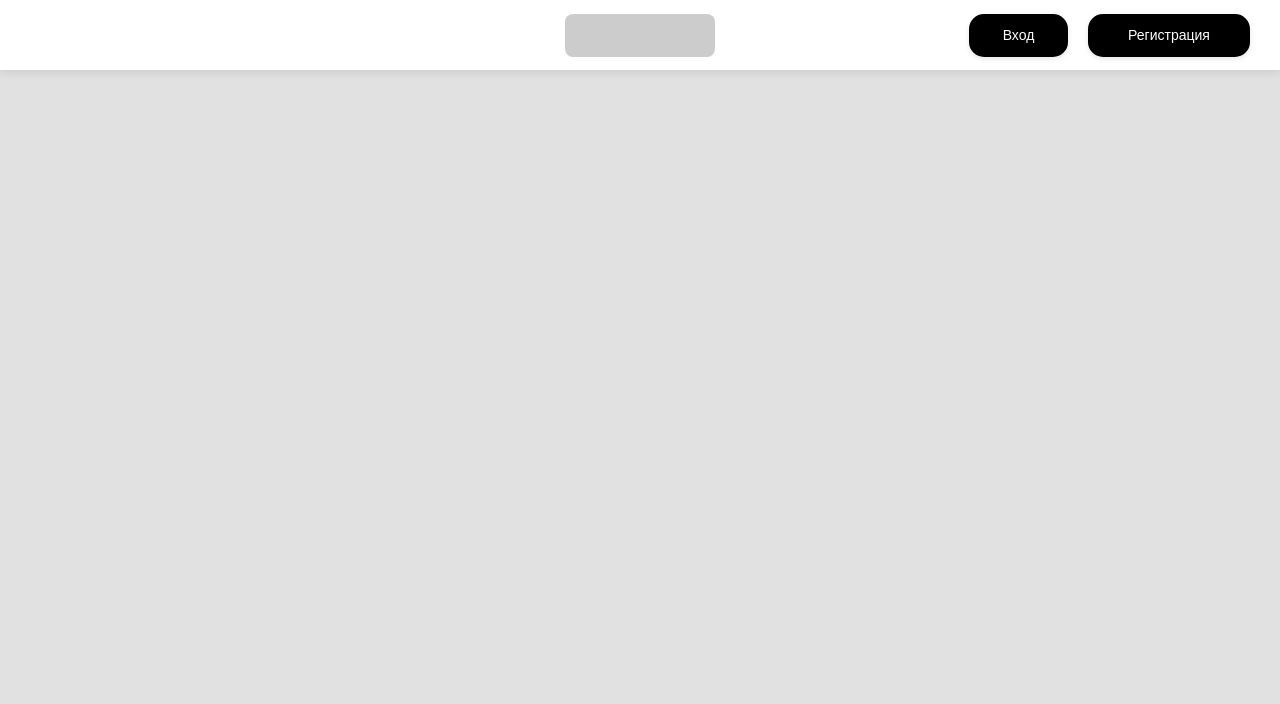
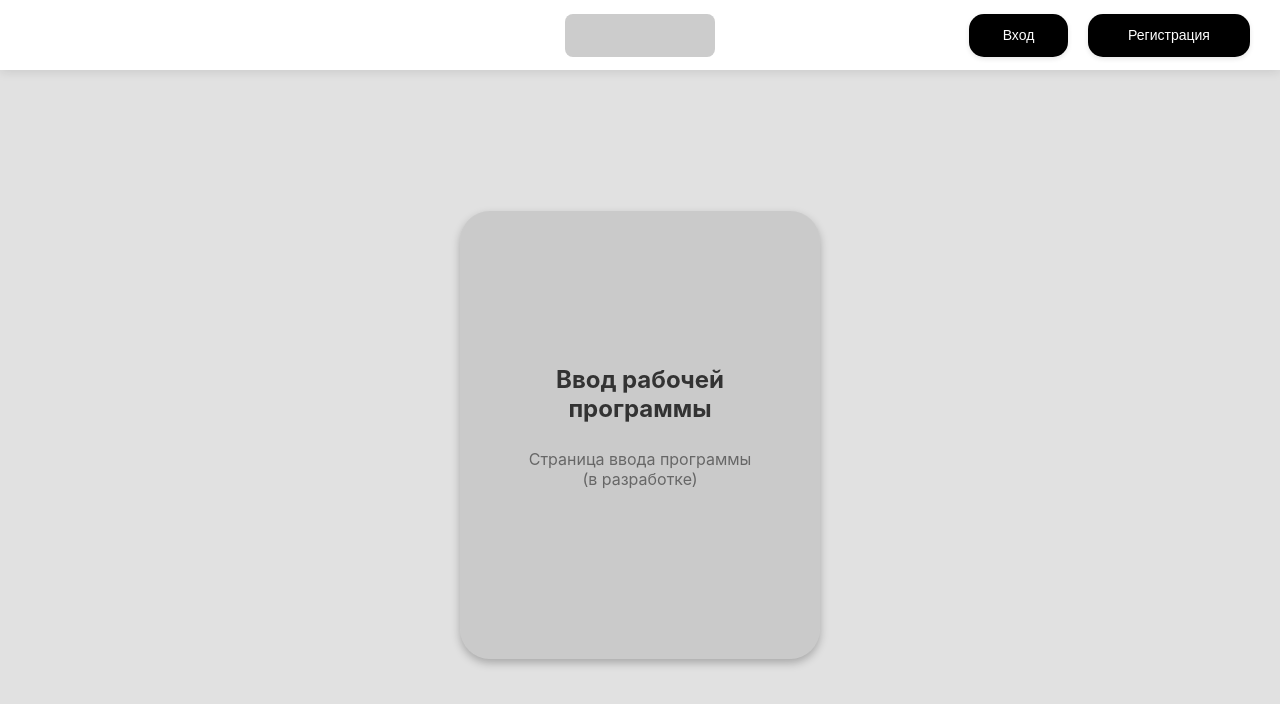
Before and after one commit to moevm/mse1h2026-eduprogram, a React (Create React App) app in the folder frontend/: page /work_program in a window 1280 px wide. Before the commit this address had no page. Shown: the top 704 px of the page. Built offline with nearby package versions, Linux system fonts and the light colour scheme.

Commit message:
заглушка для страницы ввода рабочей программы

```diff
--- a/frontend/src/App.jsx
+++ b/frontend/src/App.jsx
@@ -3,6 +3,7 @@ import { BrowserRouter, Routes, Route } from 'react-router-dom';
 import Navbar from './components/Navbar';
 import LoginPage from './pages/LoginPage';
 import RegisterPage from './pages/RegisterPage';
+import WorkProgramPage from './pages/WorkProgramPage';
 
 
 function App() {
@@ -13,6 +14,7 @@ function App() {
         <Route path="/" element={<LoginPage />} />
         <Route path="/login" element={<LoginPage />} />
         <Route path="/register" element={<RegisterPage />} />
+        <Route path="/work_program" element={< WorkProgramPage/>} />
       </Routes>
     </BrowserRouter>
   );
--- a/frontend/src/components/Button.css
+++ b/frontend/src/components/Button.css
@@ -7,7 +7,6 @@
   opacity: 1;
   box-shadow: 0px 4px 10px 0px #00000040;
 
-  /* Для позиционирования, если нужно */
   position: absolute;
   top: 346.09px;
   left: 50px;
--- /dev/null
+++ b/frontend/src/pages/WorkProgramPage.jsx
@@ -0,0 +1,18 @@
+import React from 'react';
+import Card from '../components/Card';
+
+function WorkProgramPage() {
+  return (
+    <div className="work-container">
+      <Card>
+        <h2>Ввод рабочей программы</h2>
+        <p style={{ textAlign: 'center', color: '#666' }}>
+          Страница ввода программы<br />
+          (в разработке)
+        </p>
+      </Card>
+    </div>
+  );
+}
+
+export default WorkProgramPage;
```
